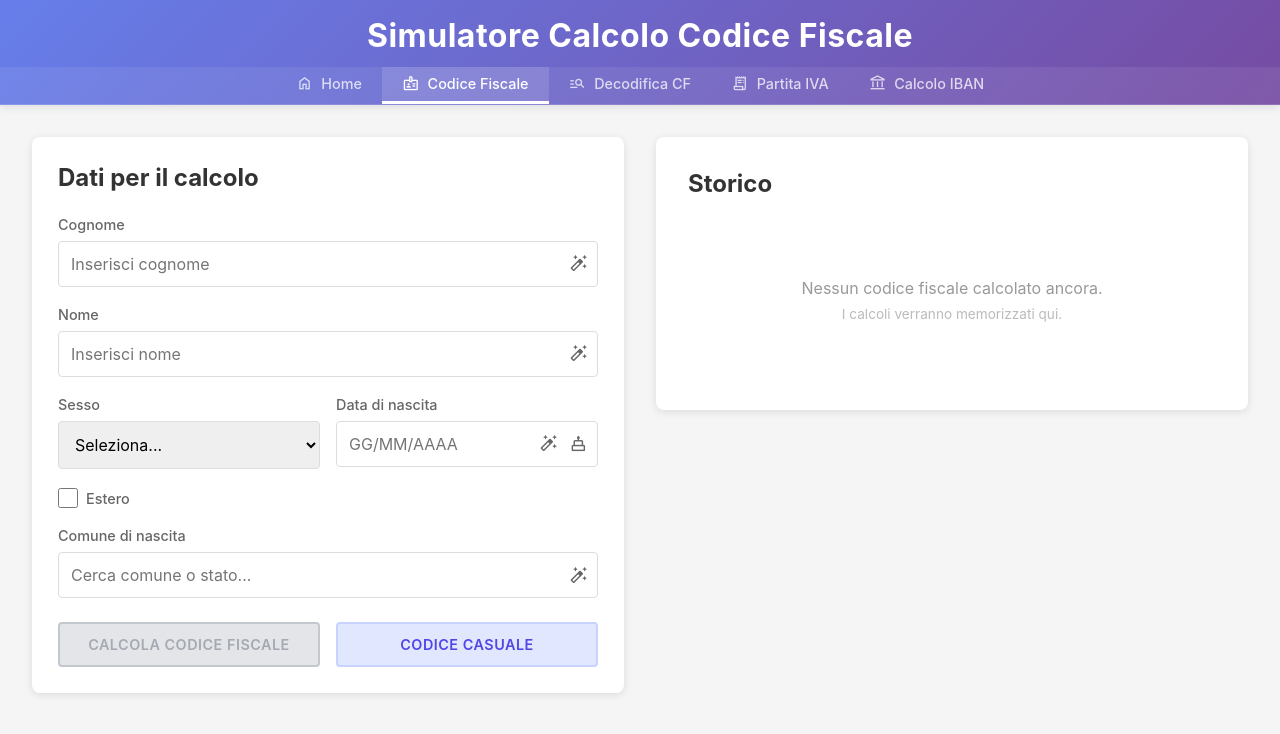
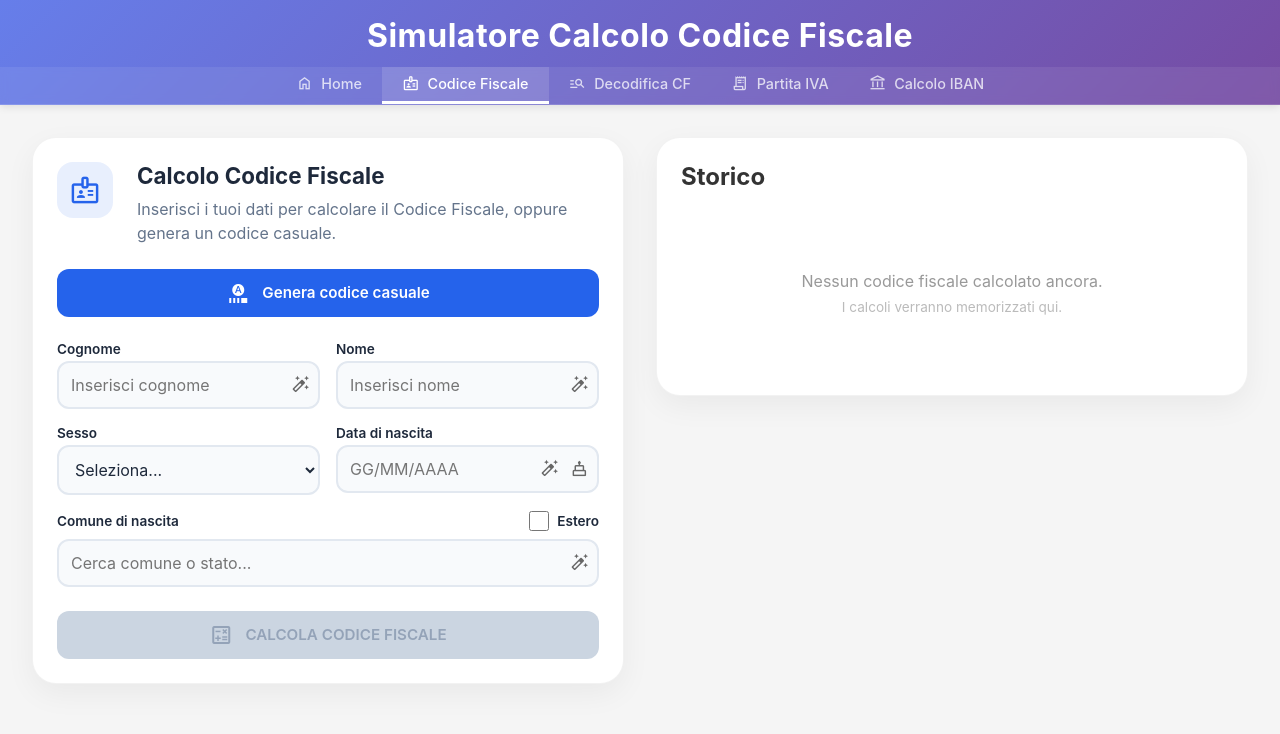
Before and after one commit to msaladini/SimulatoreCodiceFiscale, a React (Vite) app: page /SimulatoreCodiceFiscale/calcolo-codice-fiscale in a window 1280 px wide. Shown: the top 734 px of the page. Built offline with nearby package versions, Linux system fonts and the light colour scheme.

Commit message:
Conformato lo stile del calcolo CF al calcolo IBAN

```diff
--- a/src/pages/CodiceFiscale/Form.css
+++ b/src/pages/CodiceFiscale/Form.css
@@ -1,70 +1,184 @@
-.form-container {
-  background: white;
+/* Container updates */
+.cf-card {
+    background: var(--bg-card, #ffffff);
+    border-radius: 1.5rem;
     padding: 1.5rem;
-  border-radius: 8px;
-  box-shadow: 0 2px 8px rgba(0, 0, 0, 0.1);
+    box-shadow: 0 10px 30px rgba(0, 0, 0, 0.05);
+    border: 1px solid rgba(0, 0, 0, 0.05);
+    display: flex;
+    flex-direction: column;
     transition: box-shadow 0.3s, border-color 0.3s;
-  border: 2px solid transparent;
 }
 
-.form-container.highlight-active {
+.cf-card.highlight-active {
   animation: highlight-pulse 1s ease-in-out;
 }
 
 @keyframes highlight-pulse {
-  0% {
-    box-shadow: 0 2px 8px rgba(0, 0, 0, 0.1);
-    border-color: transparent;
+  0% { box-shadow: 0 10px 30px rgba(0, 0, 0, 0.05); border-color: transparent; }
+  50% { box-shadow: 0 0 20px rgba(37, 99, 235, 0.4); border-color: #2563eb; }
+  100% { box-shadow: 0 10px 30px rgba(0, 0, 0, 0.05); border-color: transparent; }
 }
 
-  50% {
-    box-shadow: 0 0 20px rgba(79, 70, 229, 0.4);
-    border-color: #4f46e5;
+.cf-card-header {
+    display: flex;
+    align-items: flex-start;
+    gap: 1.5rem;
+    margin-bottom: 1.5rem;
 }
 
-  100% {
-    box-shadow: 0 2px 8px rgba(0, 0, 0, 0.1);
-    border-color: transparent;
-  }
+.header-icon {
+    font-size: 2rem;
+    color: var(--primary-color, #2563eb);
+    background: rgba(37, 99, 235, 0.1);
+    padding: 0.75rem;
+    border-radius: 1rem;
 }
 
-.form-container h2 {
-  margin-top: 0;
+.header-text h2 {
+    margin: 0;
+    font-size: 1.4rem;
+    color: var(--text-main, #1e293b);
+}
+
+.header-text p {
+    margin: 0.5rem 0 0;
+    color: var(--text-muted, #64748b);
+    line-height: 1.5;
+}
+
+.cf-controls {
+    display: flex;
+    flex-direction: column;
+    gap: 1.5rem;
     margin-bottom: 1.5rem;
-  color: #333;
-  font-size: 1.5rem;
+}
+
+.cf-btn {
+    display: flex;
+    align-items: center;
+    justify-content: center;
+    gap: 0.75rem;
+    padding: 0.75rem 1rem;
+    border: none;
+    border-radius: 0.75rem;
+    font-weight: 600;
+    cursor: pointer;
+    transition: all 0.2s;
+    font-size: 0.95rem;
+}
+
+.cf-btn.primary {
+    background: var(--primary-color, #2563eb);
+    color: white;
+}
+
+.cf-btn.primary:hover {
+    background: #1d4ed8;
+    transform: translateY(-2px);
+    box-shadow: 0 5px 15px rgba(37, 99, 235, 0.3);
+}
+
+.cf-btn.primary:active {
+  transform: scale(0.98);
+}
+
+.cf-btn.secondary {
+    background: #f1f5f9;
+    color: #475569;
+}
+
+.cf-btn.secondary:hover {
+    background: #e2e8f0;
+    color: #1e293b;
+}
+
+.cf-btn.calculate {
+    background: #10b981;
+    color: white;
+    width: 100%;
+}
+
+.cf-btn.calculate:hover:not(:disabled) {
+    background: #059669;
+    transform: translateY(-2px);
+    box-shadow: 0 5px 15px rgba(16, 185, 129, 0.3);
+}
+
+.cf-btn.calculate:disabled {
+    background: #cbd5e1;
+    color: #94a3b8;
+    cursor: not-allowed;
+    transform: none;
+    box-shadow: none;
+}
+
+.cf-btn.secondary:disabled {
+  background-color: #f8fafc;
+  color: #94a3b8;
+  border-color: #f1f5f9;
+  cursor: not-allowed;
+  opacity: 0.6;
+}
+
+.cf-input-section {
+    display: flex;
+    flex-direction: column;
+    gap: 1rem;
 }
 
 .form-group {
-  margin-bottom: 1.2rem;
     display: flex;
     flex-direction: column;
+    position: relative;
+    gap: 0.25rem;
 }
 
 .form-group label {
-  margin-bottom: 0.5rem;
-  font-weight: 500;
-  color: #666;
-  font-size: 0.9rem;
+    font-weight: 600;
+    color: var(--text-main, #1e293b);
+    font-size: 0.85rem;
+    margin: 0;
 }
 
-.form-group input[type="text"],
-.form-group input[type="date"],
-.form-group select {
+.cf-text-input,
+.cf-select {
+    width: 100%;
     padding: 0.75rem;
-  border: 1px solid #ddd;
-  border-radius: 4px;
+    font-family: inherit;
     font-size: 1rem;
-  font-family: inherit;
-  transition: border-color 0.2s;
+    border-radius: 0.75rem;
+    border: 2px solid #e2e8f0;
+    outline: none;
+    transition: all 0.2s;
+    background: #f8fafc;
+    color: #1e293b;
 }
 
-.form-group input[type="text"]:focus,
-.form-group input[type="date"]:focus,
-.form-group select:focus {
-  outline: none;
-  border-color: #4f46e5;
-  box-shadow: 0 0 0 3px rgba(79, 70, 229, 0.1);
+.cf-text-input:focus,
+.cf-select:focus {
+    border-color: var(--primary-color, #2563eb);
+    background: #ffffff;
+    box-shadow: 0 0 0 4px rgba(37, 99, 235, 0.1);
+}
+
+.search-input {
+    width: 100%;
+    padding: 0.75rem !important;
+    font-family: inherit !important;
+    font-size: 1rem !important;
+    border-radius: 0.75rem !important;
+    border: 2px solid #e2e8f0 !important;
+    outline: none !important;
+    transition: all 0.2s !important;
+    background: #f8fafc !important;
+    color: #1e293b !important;
+}
+
+.search-input:focus {
+    border-color: var(--primary-color, #2563eb) !important;
+    background: #ffffff !important;
+    box-shadow: 0 0 0 4px rgba(37, 99, 235, 0.1) !important;
 }
 
 .form-row {
@@ -74,14 +188,12 @@
     min-width: 0;
 }
 
-.form-row .form-group {
-  min-width: 180px;
-}
-
 .checkbox-group {
+    display: flex;
     flex-direction: row;
     align-items: center;
     gap: 0.5rem;
+    padding: 0.5rem 0;
 }
 
 .checkbox-group input[type="checkbox"] {
@@ -94,22 +206,6 @@
 .checkbox-group label {
     margin: 0;
     cursor: pointer;
-}
-
-.search-input {
-  padding: 0.75rem !important;
-  border: 1px solid #ddd !important;
-  border-radius: 4px !important;
-  font-size: 1rem !important;
-  font-family: inherit !important;
-  transition: border-color 0.2s !important;
-  width: 100%;
-}
-
-.search-input:focus {
-  outline: none !important;
-  border-color: #4f46e5 !important;
-  box-shadow: 0 0 0 3px rgba(79, 70, 229, 0.1) !important;
 }
 
 .location-list {
@@ -148,86 +244,34 @@
   text-align: center;
 }
 
-.form-group {
-  position: relative;
-}
-
-.button-group {
-  display: grid;
-  grid-template-columns: 1fr 1fr;
-  gap: 1rem;
-  margin-top: 1.5rem;
-}
-
-.btn {
-  padding: 0.75rem 1.5rem;
-  border: none;
-  border-radius: 4px;
-  font-size: 0.9rem;
-  font-weight: 600;
-  cursor: pointer;
-  transition: all 0.2s;
-  text-transform: uppercase;
-  letter-spacing: 0.5px;
-}
-
-.btn-primary {
-  background-color: #e0e7ff;
-  color: #4f46e5;
-  border: 2px solid #c7d2fe;
-}
-
-.btn-primary:hover {
-  background-color: #c7d2fe;
-  border-color: #a5b4fc;
-}
-
-.btn-primary:active {
-  transform: scale(0.98);
-}
-
-.btn-secondary {
-  background-color: #fef3c7;
-  color: #92400e;
-  border: 2px solid #fcd34d;
-}
-
-.btn-secondary:hover {
-  background-color: #fde68a;
-  border-color: #fbbf24;
-}
-
-.btn-secondary:disabled {
-  background-color: #d1d5db;
-  color: #6b7280;
-  border-color: #9ca3af;
-  cursor: not-allowed;
-  opacity: 0.6;
-}
-
-.btn-secondary:disabled:hover {
-  background-color: #d1d5db;
-  border-color: #9ca3af;
-}
-
 .error-message {
-  margin-top: 1rem;
-  padding: 1rem;
-  background-color: #fee;
-  border-left: 4px solid #f44;
-  color: #c33;
-  border-radius: 4px;
-  font-size: 0.9rem;
+    color: #ef4444;
+    font-size: 0.85rem;
+    margin-top: 0.5rem;
+    font-weight: 500;
+    padding: 0.5rem 0;
 }
 
 .result-box {
-  margin-top: 1.5rem;
+    margin-top: 1rem;
     padding: 1rem;
-  background: linear-gradient(135deg, #667eea 0%, #764ba2 100%);
-  border-radius: 8px;
+    background: #f8fafc;
+    border-radius: 0.75rem;
+    border: 1px solid #f1f5f9;
     text-align: center;
-  box-shadow: 0 4px 12px rgba(102, 126, 234, 0.3);
-  overflow-x: hidden;
+}
+
+.result-box.valid {
+    background: #f0fdf4;
+    border-color: #10b981;
+}
+
+.result-box.valid .result-header {
+    color: #059669;
+}
+
+.result-box.valid .result-code {
+    color: #064e3b;
 }
 
 .result-code {
@@ -235,10 +279,10 @@
     justify-content: center;
     gap: 0.4rem;
     flex-wrap: wrap;
-  font-size: 1.75rem;
+    font-size: 1.5rem;
     font-weight: 700;
-  color: white;
-  font-family: 'Courier New', monospace;
+    color: #1e293b;
+    font-family: 'JetBrains Mono', monospace;
     width: 100%;
     margin: 0 auto;
 }
@@ -250,29 +294,29 @@
 
 .copy-notification {
   position: fixed;
-  bottom: 20px;
+  bottom: 2rem;
   left: 50%;
   transform: translateX(-50%);
-  background-color: #10b981;
+  background: #1e293b;
   color: white;
-  padding: 1rem 2rem;
-  border-radius: 4px;
-  text-align: center;
-  font-weight: 500;
-  box-shadow: 0 4px 12px rgba(0, 0, 0, 0.15);
+  padding: 0.8rem 1.5rem;
+  border-radius: 3rem;
+  display: flex;
+  align-items: center;
+  gap: 0.75rem;
+  box-shadow: 0 10px 30px rgba(0, 0, 0, 0.2);
   z-index: 1000;
-  animation: slideInUp 0.3s ease-out;
+  animation: slideUp 0.3s ease-out;
 }
 
-@keyframes slideInUp {
+@keyframes slideUp {
   from {
+      transform: translate(-50%, 100%);
       opacity: 0;
-    transform: translateX(-50%) translateY(20px);
   }
-
   to {
+      transform: translate(-50%, 0);
       opacity: 1;
-    transform: translateX(-50%) translateY(0);
   }
 }
 
@@ -288,21 +332,13 @@
 }
 
 @media (max-width: 768px) {
-  .form-container {
-    padding: 1rem;
+  .cf-card {
+    padding: 1.5rem;
   }
 
   .form-row {
     grid-template-columns: 1fr;
-    gap: 0;
-  }
-
-  .form-group {
-    min-width: 100%;
-  }
-
-  .button-group {
-    grid-template-columns: 1fr;
+    gap: 1.5rem;
   }
 
   .result-code {
--- a/src/pages/CodiceFiscale/Form.jsx
+++ b/src/pages/CodiceFiscale/Form.jsx
@@ -294,9 +294,24 @@ export default function Form({ onCalcolo, recentCalculations, initialData }) {
     };
 
     return (
-        <div className={`form-container ${highlightForm ? 'highlight-active' : ''}`}>
-            <h2>Dati per il calcolo</h2>
+        <div className={`cf-card ${highlightForm ? 'highlight-active' : ''}`}>
+            <header className="cf-card-header">
+                <span className="material-symbols-outlined header-icon">badge</span>
+                <div className="header-text">
+                    <h2>Calcolo Codice Fiscale</h2>
+                    <p>Inserisci i tuoi dati per calcolare il Codice Fiscale, oppure genera un codice casuale.</p>
+                </div>
+            </header>
 
+            <div className="cf-controls">
+                <button className="cf-btn primary" onClick={handleCodiceCasuale}>
+                    <span className="material-symbols-outlined">autofps_select</span>
+                    Genera codice casuale
+                </button>
+            </div>
+
+            <div className="cf-input-section">
+                <div className="form-row">
                     <div className="form-group">
                         <label htmlFor="cognome">Cognome</label>
                         <div className="input-with-icon">
@@ -308,6 +323,7 @@ export default function Form({ onCalcolo, recentCalculations, initialData }) {
                                 onChange={handleInputChange}
                                 onFocus={handleFocus}
                                 placeholder="Inserisci cognome"
+                                className="cf-text-input"
                             />
                             <span className="material-symbols-outlined input-icon" onClick={() => handleRandomField('cognome')}>
                                 auto_fix_high
@@ -326,10 +342,12 @@ export default function Form({ onCalcolo, recentCalculations, initialData }) {
                                 onChange={handleInputChange}
                                 onFocus={handleFocus}
                                 placeholder="Inserisci nome"
+                                className="cf-text-input"
                             />
                             <span className="material-symbols-outlined input-icon" onClick={() => handleRandomField('nome')}>
                                 auto_fix_high
                             </span>
+                        </div>
                     </div>
                 </div>
 
@@ -341,6 +359,7 @@ export default function Form({ onCalcolo, recentCalculations, initialData }) {
                             name="sesso"
                             value={formData.sesso}
                             onChange={handleInputChange}
+                            className="cf-select"
                         >
                             <option value="" disabled>Seleziona...</option>
                             <option value="M">Maschile</option>
@@ -358,6 +377,7 @@ export default function Form({ onCalcolo, recentCalculations, initialData }) {
                                 value={formData.dataNascita}
                                 onChange={handleInputChange}
                                 placeholder="GG/MM/AAAA"
+                                className="cf-text-input"
                             />
                             <span className="material-symbols-outlined input-icon random-date" onClick={() => handleRandomField('dataNascita')}>
                                 auto_fix_high
@@ -402,7 +422,12 @@ export default function Form({ onCalcolo, recentCalculations, initialData }) {
                     </div>
                 </div>
 
-            <div className="form-group checkbox-group">
+                <div className="form-group">
+                    <div style={{ display: 'flex', justifyContent: 'space-between', alignItems: 'center', paddingBottom: '0.25rem' }}>
+                        <label htmlFor="searchLocation" style={{ marginBottom: 0 }}>
+                            {formData.estero ? 'Stato di nascita' : 'Comune di nascita'}
+                        </label>
+                        <div className="checkbox-group" style={{ padding: 0 }}>
                             <input
                                 type="checkbox"
                                 id="estero"
@@ -410,13 +435,9 @@ export default function Form({ onCalcolo, recentCalculations, initialData }) {
                                 checked={formData.estero}
                                 onChange={handleInputChange}
                             />
-                <label htmlFor="estero">Estero</label>
+                            <label htmlFor="estero" style={{ fontSize: '0.85rem' }}>Estero</label>
                         </div>
-
-            <div className="form-group">
-                <label htmlFor="searchLocation">
-                    {formData.estero ? 'Stato di nascita' : 'Comune di nascita'}
-                </label>
+                    </div>
                     <div className="input-with-icon">
                         <input
                             type="text"
@@ -500,13 +521,12 @@ export default function Form({ onCalcolo, recentCalculations, initialData }) {
                         </div>
                     )}
                 </div>
+            </div>
 
-            <div className="button-group">
-                <button className="btn btn-secondary" onClick={handleCalcola} disabled={!isFormValid() || !isDirty}>
+            <div className="button-group" style={{ marginTop: '1.5rem' }}>
+                <button className="cf-btn calculate" onClick={handleCalcola} disabled={!isFormValid() || !isDirty}>
+                    <span className="material-symbols-outlined">calculate</span>
                     CALCOLA CODICE FISCALE
-                </button>
-                <button className="btn btn-primary" onClick={handleCodiceCasuale}>
-                    CODICE CASUALE
                 </button>
             </div>
 
@@ -520,7 +540,7 @@ export default function Form({ onCalcolo, recentCalculations, initialData }) {
 
             {
                 risultato && (
-                    <div className="result-box">
+                    <div className="result-box valid">
                         <div className="result-code">
                             <span className="code-part">{risultato.substring(0, 3)}</span>
                             <span className="code-part">{risultato.substring(3, 6)}</span>
--- a/src/pages/CodiceFiscale/History.css
+++ b/src/pages/CodiceFiscale/History.css
@@ -1,8 +1,9 @@
 .history-container {
-  background: white;
-  padding: 2rem;
-  border-radius: 8px;
-  box-shadow: 0 2px 8px rgba(0, 0, 0, 0.1);
+  background: var(--bg-card, #ffffff);
+  padding: 1.5rem;
+  border-radius: 1.5rem;
+  box-shadow: 0 10px 30px rgba(0, 0, 0, 0.05);
+  border: 1px solid rgba(0, 0, 0, 0.05);
 }
 
 .history-header {
@@ -19,22 +20,32 @@
 }
 
 .btn-clear {
-  padding: 0.6rem 1.2rem;
-  background-color: #fef2f2;
-  color: #dc2626;
-  border: 1px solid #fca5a5;
-  border-radius: 4px;
+  display: flex;
+  align-items: center;
+  justify-content: center;
+  gap: 0.4rem;
+  padding: 0.5rem 1rem;
+  font-size: 0.85rem;
   font-weight: 600;
-  font-size: 0.85rem;
+  border-radius: 0.75rem;
+  border: none;
+  background: #fee2e2;
+  color: #ef4444;
+  transition: all 0.2s cubic-bezier(0.4, 0, 0.2, 1);
   cursor: pointer;
-  transition: all 0.2s;
   text-transform: uppercase;
   letter-spacing: 0.5px;
 }
 
 .btn-clear:hover {
-  background-color: #fee2e2;
-  border-color: #f87171;
+  background: #fecaca;
+  color: #dc2626;
+  transform: translateY(-1px);
+  box-shadow: 0 4px 10px rgba(239, 68, 68, 0.15);
+}
+
+.btn-clear:active {
+  transform: translateY(0);
 }
 
 .empty-state {
```
Also changed, not shown: src/pages/CodiceFiscale/History.jsx (+4 -5 lines). Lines whose indentation alone changed are shown as unchanged.
